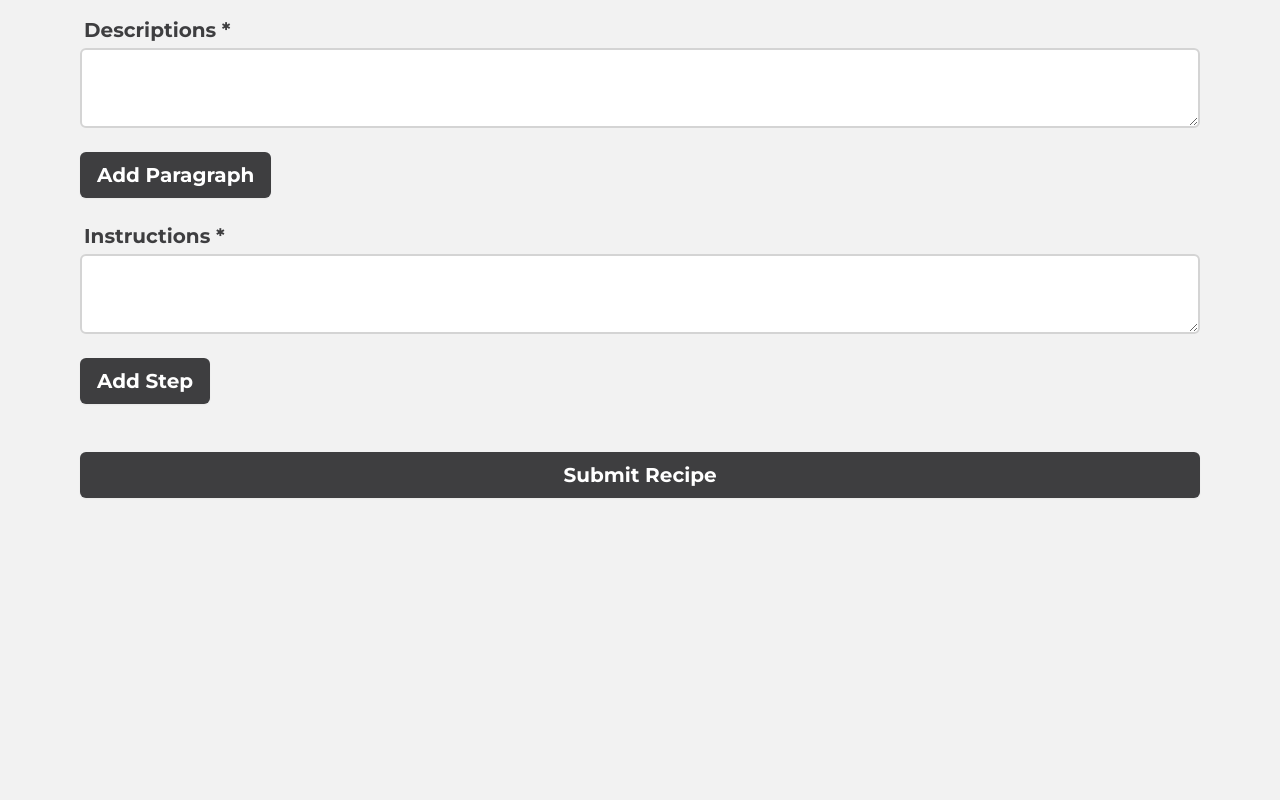
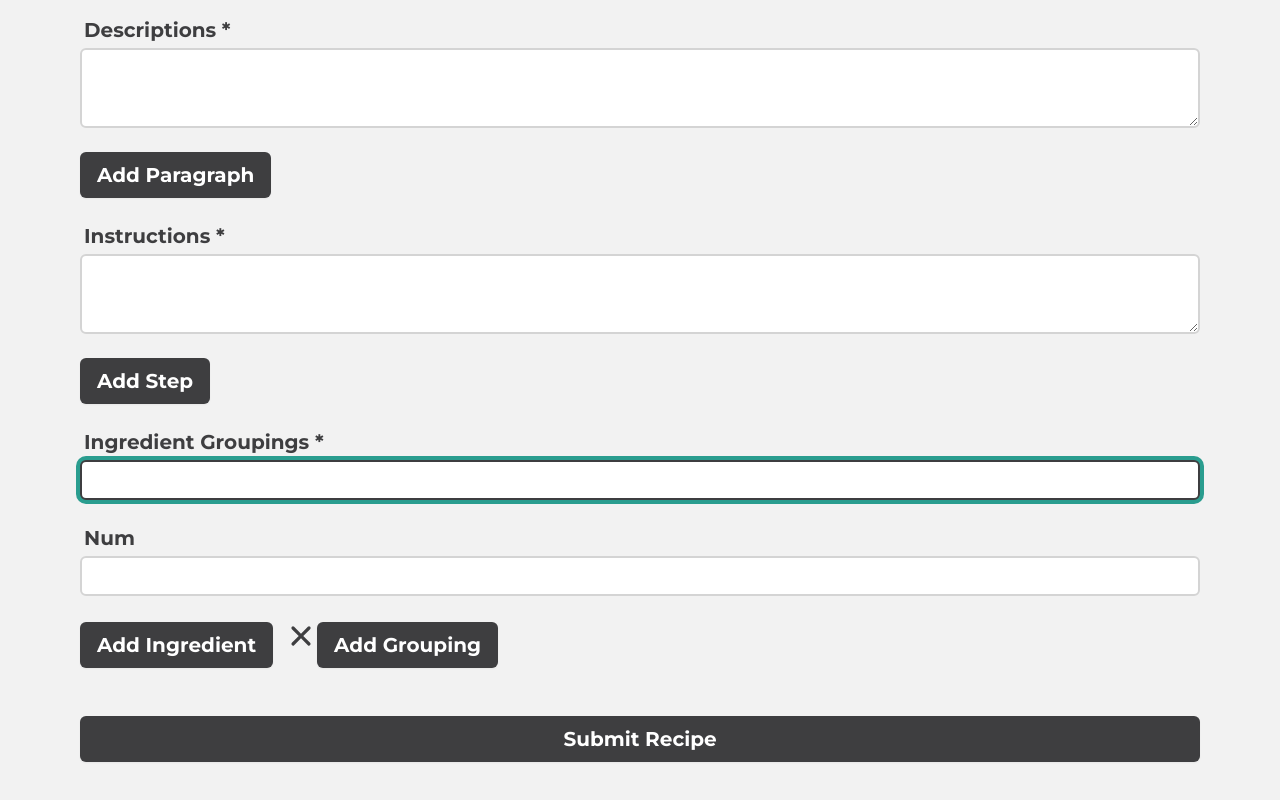
Before and after one commit to adierker/andydierkerdotcom-experimental, a Next.js app: page /admin in a window 1280 px wide. Shown: the part 531-1331 px from the top of the page. Before the commit the page ends 1069 px from the top, so only its background shows below. Built offline with nearby package versions, Linux system fonts and the light colour scheme.

Commit message:
total WIP, broken as hell, but the nesting structure is working

```diff
--- /dev/null
+++ b/src/components/FieldArray/IngredientFieldArray.tsx
@@ -0,0 +1,66 @@
+import { Fragment, useEffect } from 'react'
+
+import { useFieldArray, FieldError } from 'react-hook-form'
+
+import {Button, Input, Textarea} from 'components'
+import {PlainX} from 'icons'
+
+
+interface IngredientFieldArrayProps {
+  nestIndex: number
+  control: any
+  register: any
+}
+
+export const IngredientFieldArray = ({
+  nestIndex,
+  control,
+  register
+}: IngredientFieldArrayProps) => {
+  const {
+    fields: ingredientFields,
+    append: appendIngredient,
+    remove: removeIngredient,
+  } = useFieldArray({
+    control,
+    name: `ingredientGroupings.${nestIndex}.ingredients`,
+  })
+
+  useEffect(() => {
+    if (ingredientFields.length < 1) {
+      appendIngredient({})
+    }
+  }, [])
+
+  // this is all still a mess and isn't working at all
+  return (
+    <>
+      {ingredientFields.map((field, index) => (
+        <Fragment key={field.id}>
+          <div className="">
+            <Input
+              id={`num-${index}`}
+              label="Num"
+              // error={fieldErrors?.[index]?.[fieldKey]}
+              // iconWrapperClassName={index !== 0 && 'mt-2'}
+              {...register(`ingredientGroupings.${nestIndex}.ingredients.${index}.num` as const)}
+            />
+          </div>
+          <Button
+            text="Add Ingredient"
+            onClick={() => appendIngredient({})}
+            className="focus-visible:bg-drkr-black"
+          />
+          <button
+            type="button"
+            className="ml-3 text-center drkr-focus text-drkr-hover cursor-pointer"
+            onClick={() => removeIngredient(index)}
+          >
+            <PlainX className="sq-8" />
+          </button>
+        </Fragment>
+      ))}
+
+    </>
+  )
+}
--- a/src/components/index.ts
+++ b/src/components/index.ts
@@ -4,6 +4,7 @@ export * from 'components/Header/Header'
 export * from 'components/Pages/HomePage'
 export * from 'components/Input/Input'
 export * from 'components/FieldArray/FieldArray'
+export * from 'components/FieldArray/IngredientFieldArray'
 export * from 'components/Textarea/Textarea'
 export * from 'components/Link/Link'
 export * from 'components/Modal/Modal'
--- a/src/pages/admin.tsx
+++ b/src/pages/admin.tsx
@@ -4,7 +4,7 @@ import { yupResolver } from '@hookform/resolvers/yup'
 import { useForm, useFieldArray } from 'react-hook-form'
 import * as yup from 'yup'
 
-import { PageWrapper, Input, Radio, Button, Textarea, FieldArray } from 'components'
+import { PageWrapper, Input, Radio, Button, FieldArray, IngredientFieldArray } from 'components'
 import { REGEX } from 'consts'
 import { PlainX } from 'icons'
 
@@ -61,7 +61,7 @@ export const Admin = (): ReactElement => {
   })
   const onSubmit = (data) => console.log(data)
 
-  console.log(watch())
+  console.log(watch(['ingredientGroupings']))
 
   const {
     fields: descriptionFields,
@@ -179,7 +179,7 @@ export const Admin = (): ReactElement => {
 
 
 
-        {/* {ingredientGroupingsFields.map((field, index) => (
+        {ingredientGroupingsFields.map((field, index) => (
             <Fragment key={field.id}>
               <Input
                 id={`ingredientGroupings-${index}`}
@@ -200,9 +200,11 @@ export const Admin = (): ReactElement => {
                 }
                 {...register(`ingredientGroupings.${index}.groupingName` as const)}
               />
-              {ingredientGroupingsFields[index].ingredients.map(() => {
-
-              })}
+              <IngredientFieldArray
+                nestIndex={index}
+                control={control}
+                register={register}
+              />
             </Fragment>
           ))}
           <Button
@@ -210,7 +212,7 @@ export const Admin = (): ReactElement => {
             onClick={() => appendGrouping({})}
             className="focus-visible:bg-drkr-black"
           />
- */}
+
 
 
           <Button
```
